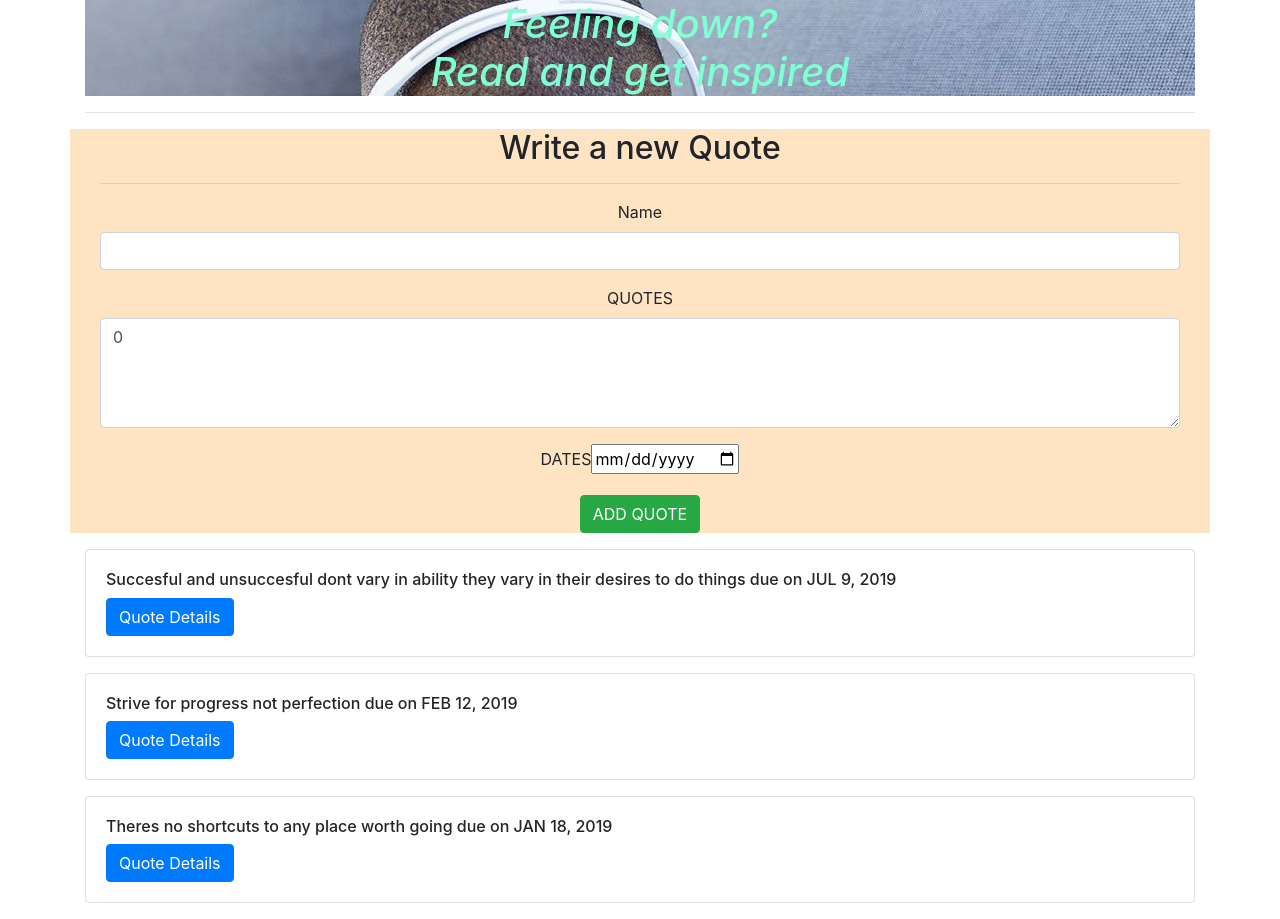
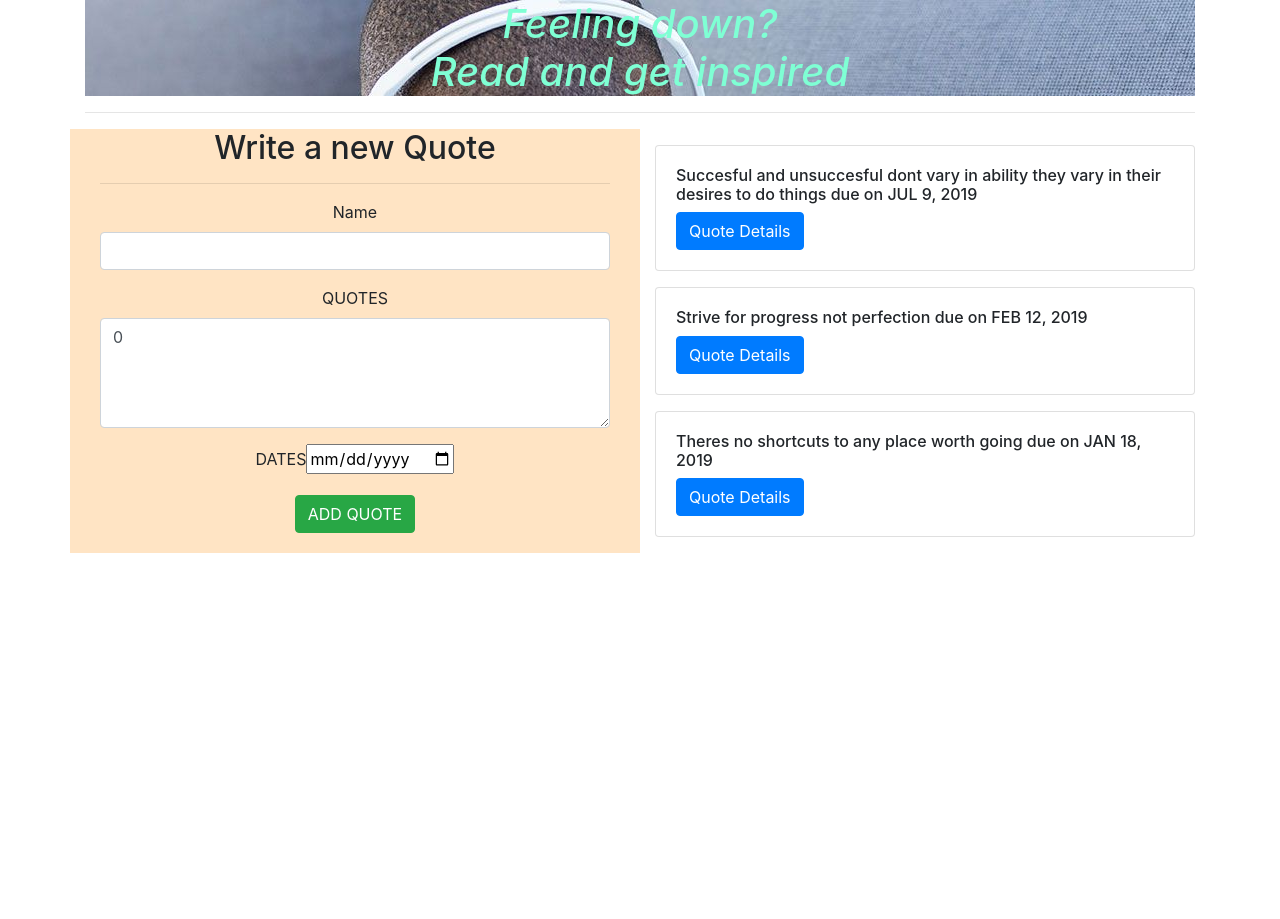
Before and after one commit to Sijenn/Quotes, an Angular app: page / in a window 1280 px wide. After the commit the page ends 800 px from the top, so only its background shows below. Built offline with nearby package versions, Linux system fonts and the light colour scheme.

Commit message:
create a head tag

```diff
--- a/src/app/quote/quote.component.html
+++ b/src/app/quote/quote.component.html
@@ -5,10 +5,10 @@
   </h1>
   <hr>
   <div class="row">
-    <div class="col-md-12 form ">
+    <div class="col-md-6 form ">
       <app-quote-form (addQuote)="addNewQuote($event)"></app-quote-form>
     </div>
-    <div class="col-md-12">
+    <div class="col-md-6">
 
       <div *ngFor='let quote of quotes;let i = index'>
 
```
